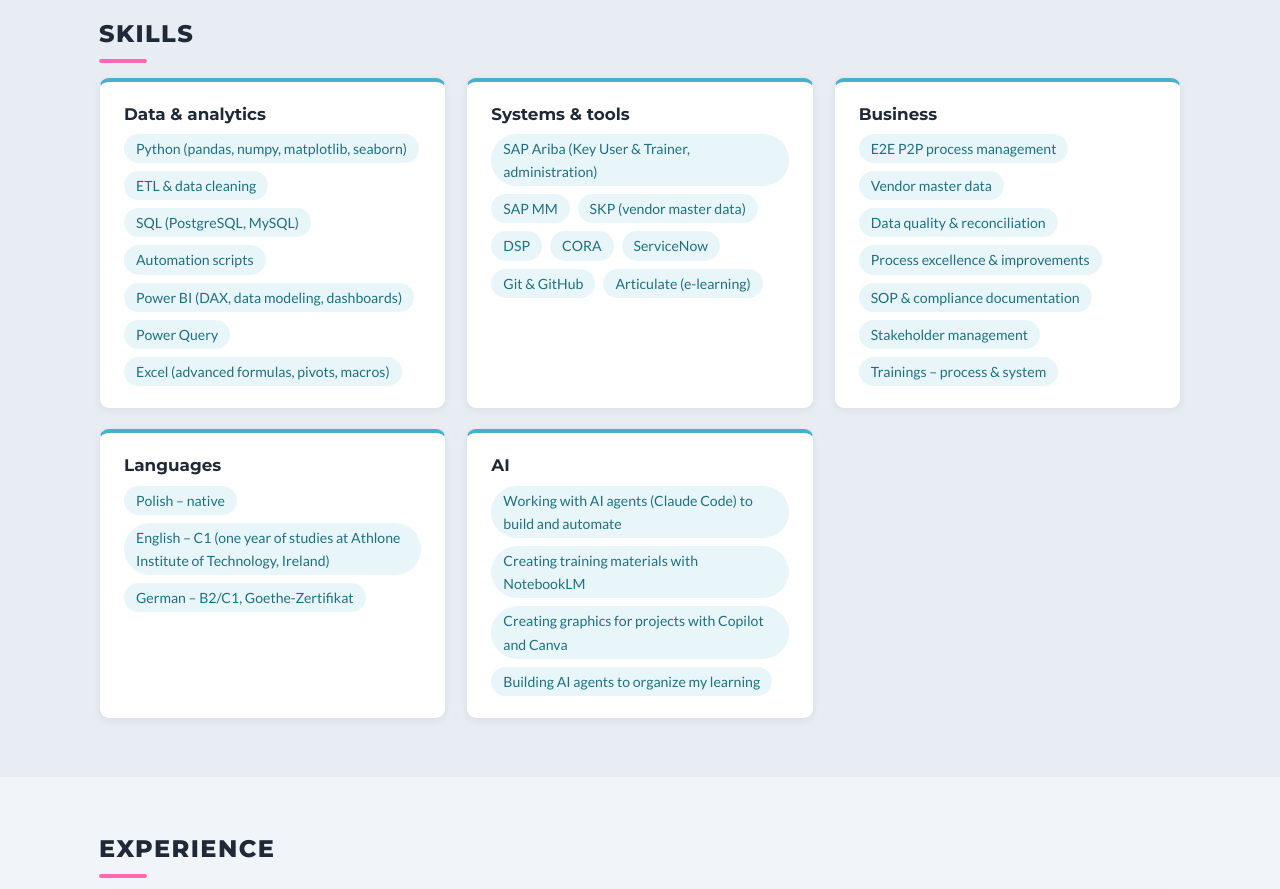
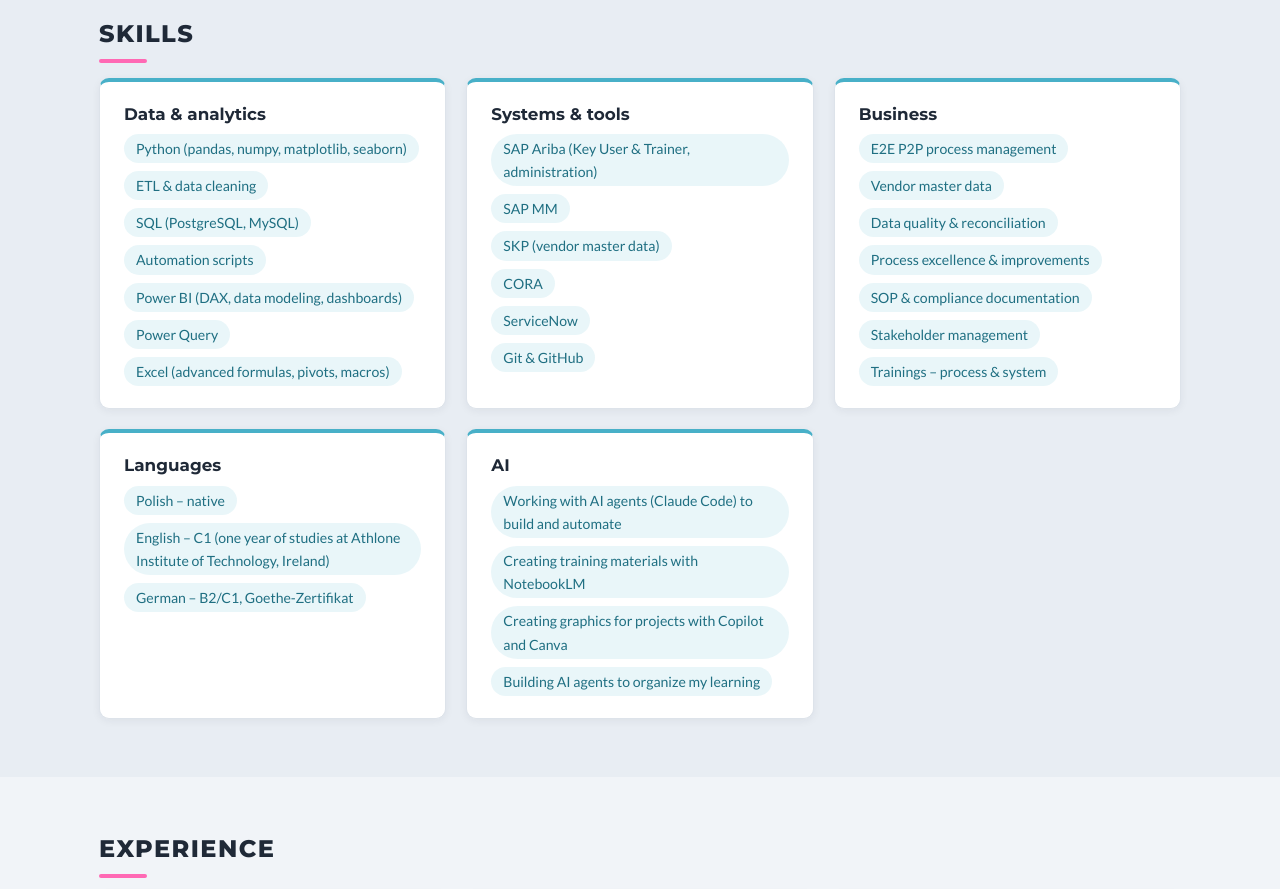
Before and after one commit to kamila-dudzinska/kamila-dudzinska.github.io, a plain HTML site: page index.html in a window 1280 px wide. Shown: the part 1040-1929 px from the top of the page. Drawn offline with Linux system fonts and the light colour scheme.

Commit message:
Systems & tools: one per line, drop DSP and Articulate
Co-Authored-By: Claude Opus 5.5 <noreply@anthropic.com>
Claude-Session: https://claude.ai/code/session_01J9ZHiX5wmCzV82d4LN8vvJ

```diff
--- a/css/style.css
+++ b/css/style.css
@@ -557,3 +557,4 @@ body { background: var(--page); }
 .summary div:last-child { border-top-color: var(--pink); }
 .highlight { border-left-color: var(--pink); }
 .lessons { border-left-color: var(--neon); }
+.tags-stack { flex-direction: column; align-items: flex-start; }
--- a/index.html
+++ b/index.html
@@ -109,15 +109,14 @@
 
           <div class="skill-card">
             <h3>Systems &amp; tools</h3>
-            <ul class="tags">
+            <!-- po jednym narzędziu w linii -->
+            <ul class="tags tags-stack">
               <li class="tag">SAP Ariba (Key User &amp; Trainer, administration)</li>
               <li class="tag">SAP MM</li>
               <li class="tag">SKP (vendor master data)</li>
-              <li class="tag">DSP</li>
               <li class="tag">CORA</li>
               <li class="tag">ServiceNow</li>
               <li class="tag">Git &amp; GitHub</li>
-              <li class="tag">Articulate (e-learning)</li>
             </ul>
           </div>
 
```
